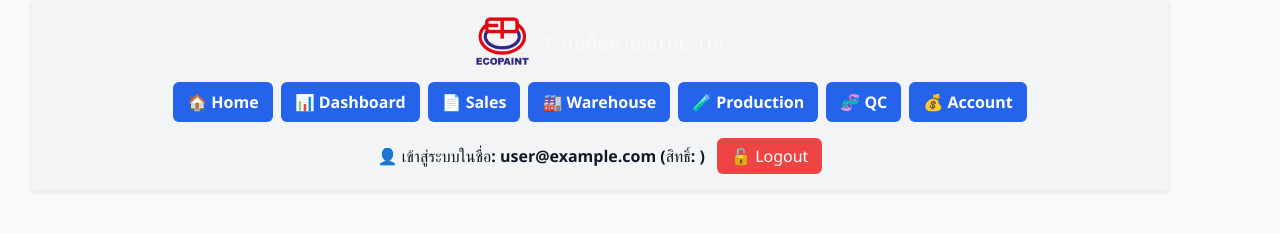
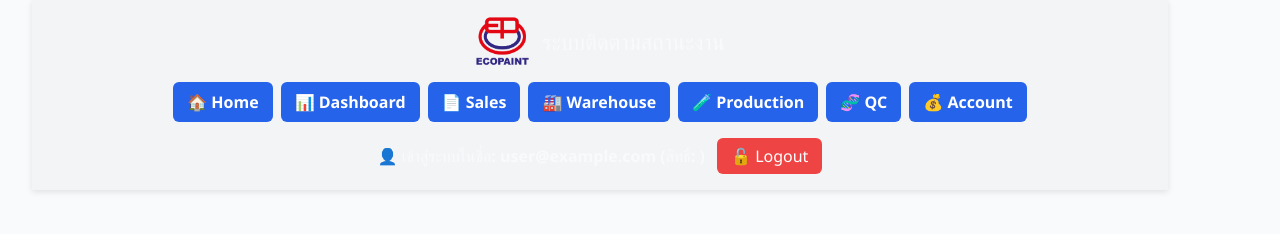
Before and after one commit to AnuGee/ep-production-tracker-v2, a React (Vite) app: page / in a window 1280 px wide. Shown: the top 234 px of the page. Built offline with nearby package versions, Linux system fonts and the light colour scheme; no server answers; the database is empty; sample sign-in values are in the browser's storage.

Commit message:
Update Header.jsx

```diff
--- a/src/components/Header.jsx
+++ b/src/components/Header.jsx
@@ -71,9 +71,9 @@ export default function Header() {
       <div style={{ marginTop: "1rem", display: "flex", alignItems: "center", gap: "12px", flexWrap: "wrap", justifyContent: "center" }}>
         {user ? (
           <>
-            <span style={{ fontWeight: "bold", textAlign: "center" }}>
-              👤 เข้าสู่ระบบในชื่อ: {user.email} (สิทธิ์: {role})
-            </span>
+            <span className="login-info">
+  👤 เข้าสู่ระบบในชื่อ: {user.email} (สิทธิ์: {role})
+</span>
             <button
               onClick={handleLogout}
               style={{
```
